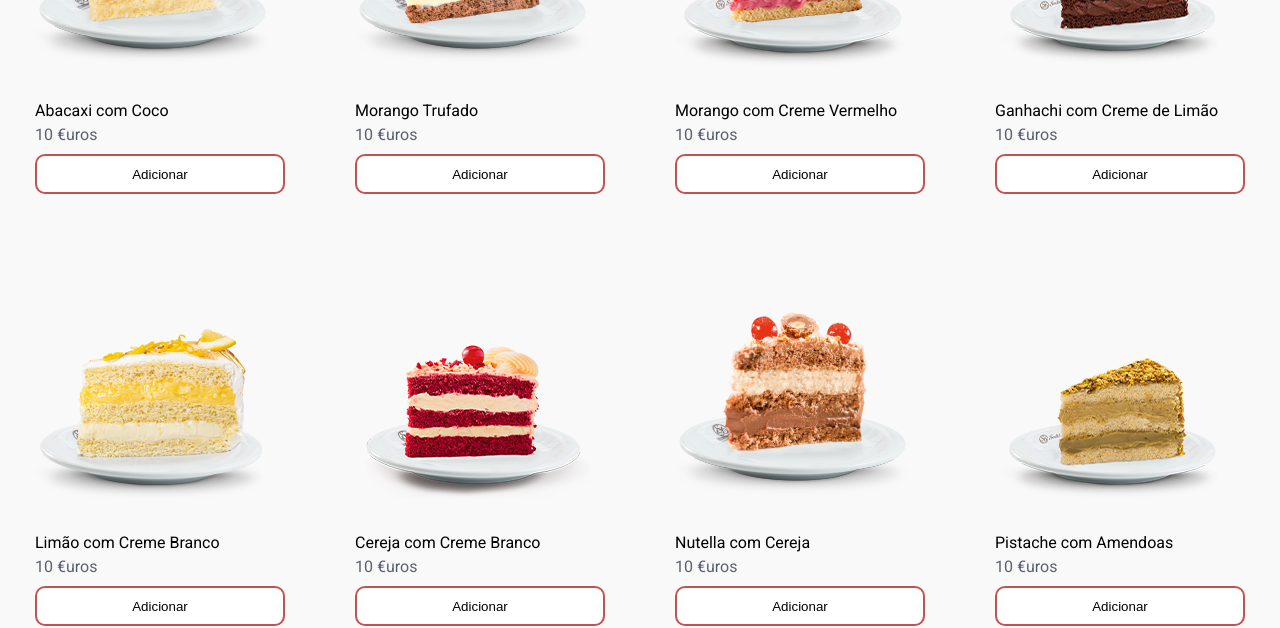
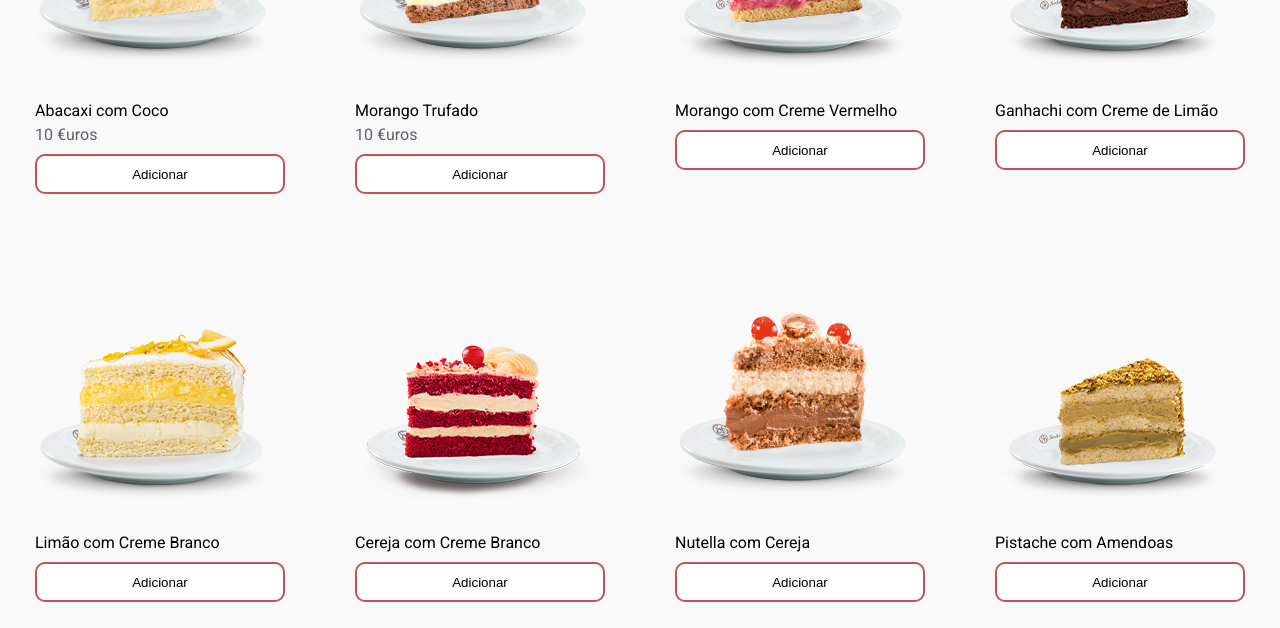
Before and after one commit to Carolthe/cinel-aula5-react, a React (Vite) app: page / in a window 1280 px wide. Shown: the part 1400-2028 px from the top of the page. Built offline with nearby package versions, Linux system fonts and the light colour scheme.

Commit message:
cinel-aula5-react

```diff
--- a/src/App.jsx
+++ b/src/App.jsx
@@ -2,7 +2,7 @@ import './App.css'
 // Componentes
 import Header from './components/Header'
 import Templete from './components/Templete'
-import Produtos from './components/ProdutosCard'
+import ProdutosCard from './components/ProdutosCard'
 import Footer from './components/Footer'
 
 // Imagens
@@ -23,9 +23,15 @@ import pistache from './img/produtos/pistache.png'
 import facebook from './img/facebook.png'
 import instagram from './img/instagram.png'
 import pinterest from './img/pinterest.png'
+import { useState } from 'react'
 
 
 function App() {
+  const [addCarrinho, setAddCarrinho] = useState([])
+  function adicionarAoCarrinho (produto){
+    setAddCarrinho([...addCarrinho, produto])
+    console.log(addCarrinho)
+  }
 
 const sobremesas =[
   {id: 0,
@@ -58,46 +64,46 @@ const sobremesas =[
     paragrafo: "Morango Trufado",
     preço: "10 €uros",
     button: "Adicionar",},
-  {id: 5,
+  {id: 6,
     imagem: frutosVermelhos,
     paragrafo: "Morango com Creme Vermelho",
-    preço: "10 €uros",
+    preco: "10 €uros",
     button: "Adicionar",},
-  {id: 5,
+  {id: 7,
     imagem: ganacheLimao,
     paragrafo: "Ganhachi com Creme de Limão",
-    preço: "10 €uros",
+    preco: "10 €uros",
     button: "Adicionar",},
-  {id: 5,
+  {id: 8,
     imagem: limao,
     paragrafo: "Limão com Creme Branco",
-    preço: "10 €uros",
+    preco: "10 €uros",
     button: "Adicionar",},
-  {id: 5,
+  {id: 9,
     imagem: morangoCreme,
     paragrafo: "Cereja com Creme Branco",
-    preço: "10 €uros",
+    preco: "10 €uros",
     button: "Adicionar",},
-  {id: 5,
+  {id: 10,
     imagem: nutella,
     paragrafo: "Nutella com Cereja",
-    preço: "10 €uros",
+    preco: "10 €uros",
     button: "Adicionar",},
-  {id: 5,
+  {id: 11,
     imagem: pistache,
     paragrafo: "Pistache com Amendoas",
-    preço: "10 €uros",
+    preco: "10 €uros",
     button: "Adicionar",},
 ]
   return (
   <div>
-      <Header logo={logo} carrinhoCompras={fechar}/>
+      <Header logo={logo} carrinhoCompras={fechar} addCarrinho={addCarrinho}/>
     <div className='div-img'>
       <Templete descricao="Delicious Cakes" />
     </div>
     <div className='container-cards'>
     {sobremesas.map(item =>(
-      <Produtos key={item.id} item={item} />) )}
+      <ProdutosCard key={item.id} item={item} adicionarAoCarrinho={adicionarAoCarrinho} />) )}
     </div>
       <Footer img1={facebook} img2={instagram} img3={pinterest} />
   </div>
--- a/src/components/Header.jsx
+++ b/src/components/Header.jsx
@@ -1,31 +1,29 @@
 import { useState } from "react"
-import carrinhoCompras from '../img/carrinhoCompras.png'
+import Carrinho from '../img/carrinhoCompras.png'
 import lupa from '../img/lupa.png'
-import ProdutosAdicionados from "./ProdutosCarrinho"
+import ProdutosCarrinho from "./ProdutosCarrinho"
 
-export default function Header(props) {
+export default function Header({logo, carrinhoCompras, addCarrinho}) {
 
   const [sidebarAberta, setSidebarAberta] = useState(false)
-  const [addCarrinho, setAddCarrinho] = useState ("")
-
   function alterar() {
     setSidebarAberta(!sidebarAberta)
 
   }
   return (
   <div className='header'>
-      <img src={props.logo} className='logo' />
+      <img src={logo} className='logo' />
       <div className="div-pesquisa"><input className="input" placeholder="Qual sobremesa você gostaria de pedir?" />
         <button className="button-lupa"><img className="img-lupa" src={lupa} /></button>
     </div>
       <div >
         <img className='carrinho'
-          src={sidebarAberta ? props.carrinhoCompras : carrinhoCompras}
+          src={sidebarAberta ? carrinhoCompras : Carrinho}
           onClick={alterar} />
         <div className={sidebarAberta ? 'abrir' : 'fechar'}>
           {sidebarAberta && (
             <div className="">
-              <ProdutosAdicionados />
+              <ProdutosCarrinho addCarrinho={addCarrinho} />
         </div>
           )}
         </div>
--- a/src/components/ProdutosCard.jsx
+++ b/src/components/ProdutosCard.jsx
@@ -1,13 +1,4 @@
-import { useState } from "react"
-import ProdutosCarrinho from "./ProdutosCarrinho"
-
-export default function ProdutosCard(props) {
-    const { item } = props
-    const [produtoAdd, setProdutoAdd] = useState("")
-
-    function adicionarAoCarrinho (){
-       setProdutoAdd(<ProdutosCarrinho/>)
-    }
+export default function ProdutosCard({item, adicionarAoCarrinho}) {
     return (
         <div>
             <div className="produtos">
@@ -17,8 +8,7 @@ export default function ProdutosCard(props) {
                     <p className="preco-cards">{item.preço}</p>
                 </div>
                 <button
-                onClick={adicionarAoCarrinho}
-                value={produtoAdd}
+                onClick={()=>adicionarAoCarrinho(item)}
                 className="button-cards">{item.button}</button>
             </div>
         </div>
--- a/src/components/ProdutosCarrinho.jsx
+++ b/src/components/ProdutosCarrinho.jsx
@@ -1,14 +1,16 @@
-export default function ProdutosCarrinho() {
+export default function ProdutosCarrinho({ addCarrinho }) {
 
     return (
         <div className="cards-carrinho">
-            <div className=" container">
+            {
+                addCarrinho.map(item => (
+                    <div className=" container" key={item.id}>
                         <div className="img-add">
                             <img src="#" />
                         </div>
                         <div>
-                    <p className="produto-add">nome do produto</p>
-                    <p className="valor-produtos">10£</p>
+                            <p className="produto-add">{item.paragrafo}</p>
+                            <p className="valor-produtos">{item.preco}</p>
                         </div>
                         <div className="container-quantidade">
                             <button className="quantidade"> + </button>
@@ -17,6 +19,9 @@ export default function ProdutosCarrinho() {
                         </div>
                         <div className="remover">X</div>
                     </div>
+                ))
+            }
         </div>
+
     )
 }
```
Lines whose indentation alone changed are shown as unchanged.
